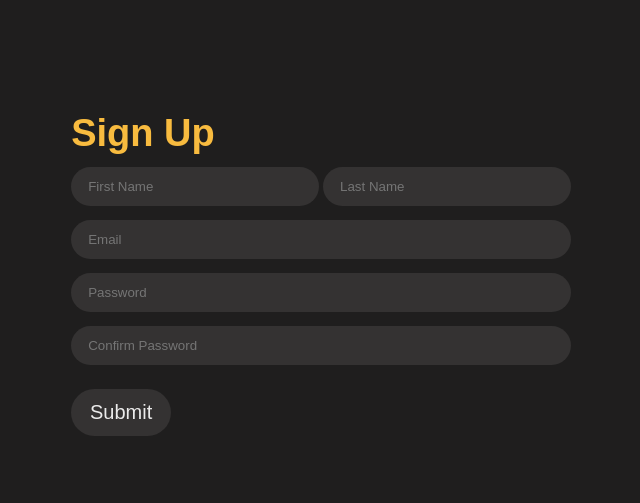
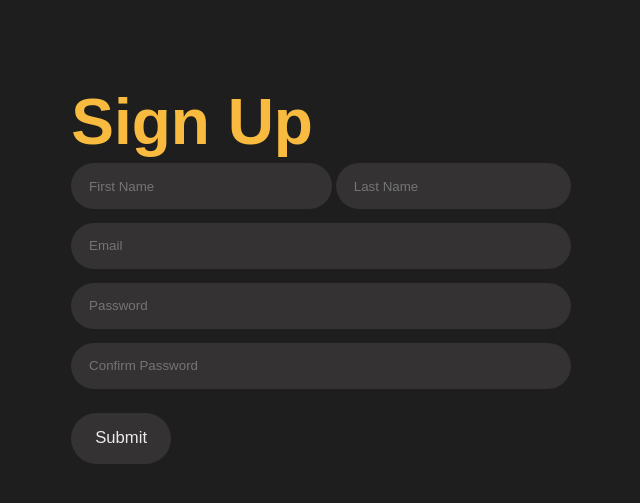
Before and after one commit to parsasaeedi/Hyellow, a Flask app: template templates/signup.html in a window 1280 px wide. Shown: the top 503 px of the page, without its empty margins (319-959 px from the left). Run offline with Flask 2, Linux system fonts and the light colour scheme; the template is opened without the code that fills it, so the values that code supplies are empty; some libraries are stand-ins or nearby versions.

Commit message:
add questionnaireMBTI.html, update style_signup.css, and app.py

```diff
--- a/application.py
+++ b/application.py
@@ -38,3 +38,15 @@ def index():
     # Write code here
     # return render_template("index.html")
     return "Hello"
+
+
+@app.route("/questionnaireMBTI")
+def questionnaire():
+    MBTI_questions = ["a", "b", "c", "d"]
+    if request.method == "GET":
+        return render_template("questionnaireMBTI.html", MBTI_questions = MBTI_questions)
+    # add else statement if method == 'post' and return value of the personality type etc.
+
+
+if __name__ == "__main__":
+    app.run()
--- a/templates/signup.html
+++ b/templates/signup.html
@@ -3,54 +3,7 @@
 <head>
     <meta charset="UTF-8">
     <title>Signup</title>
-    <style>
-        body{
-            font-family: "Montserrat", sans-serif;
-            background-color: #1F1E1E;
-        }
-        table{
-            margin: 0 auto;
-            width: 40%;
-            margin-top: 100px;
-        }
-        th{
-            font-size: 38px;
-            height: 50px;
-            line-height: 45pt;
-            text-align: left;
-            color: #f8bb3f;
-        }
-        td{
-            text-align: left;
-            vertical-align: center;
-            color: #EBEBEB;
-            border-collapse: collapse;
-        }
-        input, textarea{
-            width: 100%;
-            padding: 12px 17px;
-            margin-bottom: 10px;
-            margin-right: 5px;
-            box-sizing: border-box;
-            background-color: #343232;
-            color: #EBEBEB;
-            border-style: none;
-            border-radius: 50px;
-        }
-        input[type=submit]{
-            margin-top: 10px;
-            width: 20%;
-            font-size: 20px;
-        }
-        input[type=submit]:hover{
-            background-color: #f8bb3f;
-            color: #7D7878;
-        }
-        textarea:focus, input:focus{
-            outline: none;
-        }
-
-    </style>
+    <link rel="stylesheet" href="style_signup.css">
 </head>
 <body>
     <form action=somewhere method="post" id="login"></form>
--- /dev/null
+++ b/templates/style_signup.css
@@ -0,0 +1,48 @@
+body{
+    font-family: "Montserrat", sans-serif;
+    background-color: #1F1E1E;
+}
+table{
+    margin: 0 auto;
+    width: 40%;
+    margin-top: 6.4vw;
+    margin-bottom: 5.5vw;
+}
+th{
+    margin-bottom: 0.3vw;
+    white-space: nowrap;
+    font-size: 5vw;
+    height: 5.1vw;
+    line-height: 5.8vw;
+    text-align: left;
+    color: #f8bb3f;
+}
+td{
+    text-align: left;
+    vertical-align: center;
+    color: #EBEBEB;
+    border-collapse: collapse;
+}
+input, textarea{
+    width: 100%;
+    padding: 1.2vw 1.4vw;
+    margin-bottom: 0.8vw;
+    margin-right: 5px;
+    box-sizing: border-box;
+    background-color: #343232;
+    color: #EBEBEB;
+    border-style: none;
+    border-radius: 50px;
+}
+input[type=submit]{
+    margin-top: 10px;
+    width: 20%;
+    font-size: 1.3vw;
+}
+input[type=submit]:hover{
+    background-color: #f8bb3f;
+    color: #7D7878;
+}
+textarea:focus, input:focus{
+    outline: none;
+}
```
Also changed, not shown: templates/login.html (+1 -48 lines), templates/questionnaireMBTI.html (added, +37 -0 lines), static/style_questionnaire.css (added).
